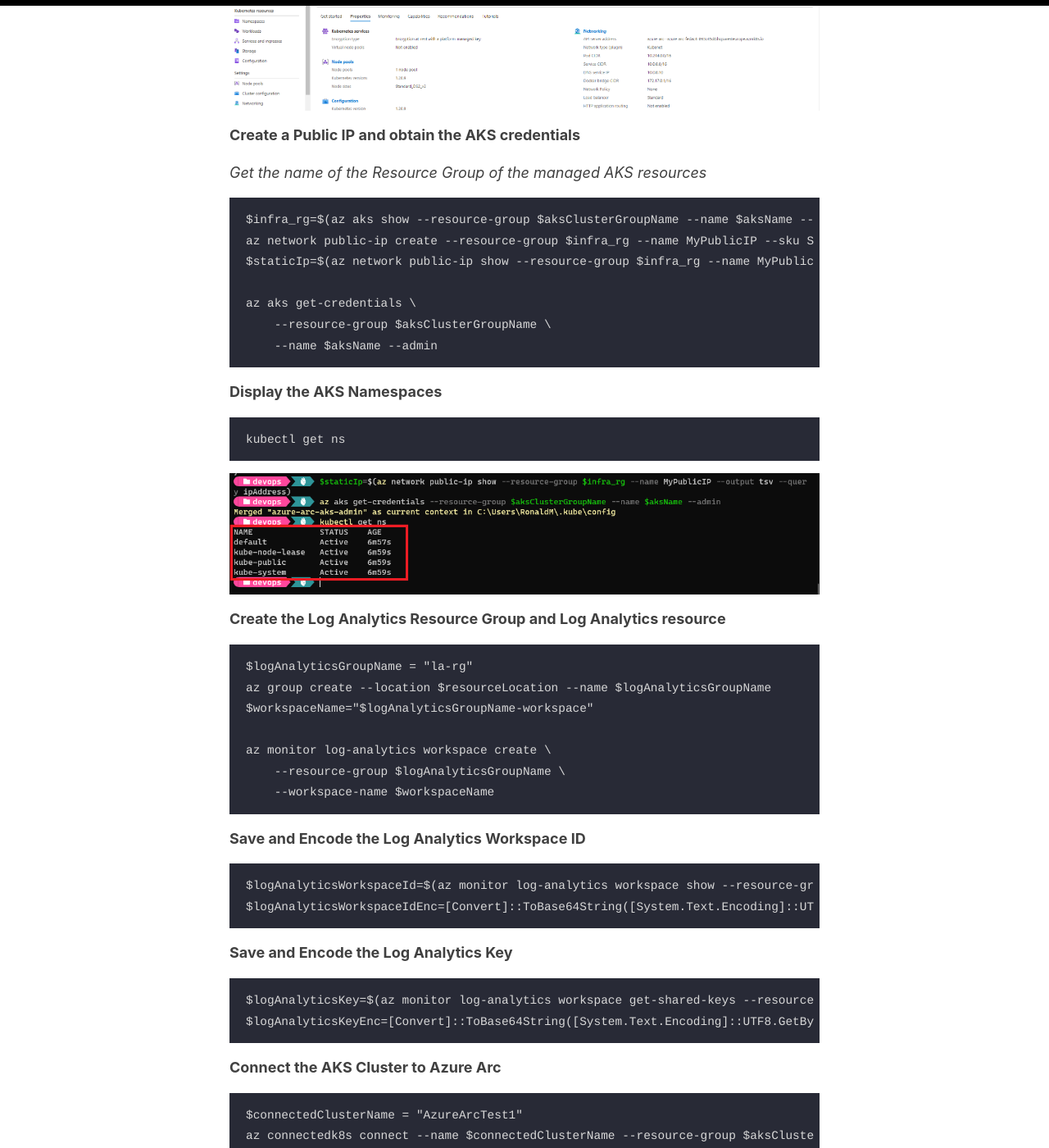
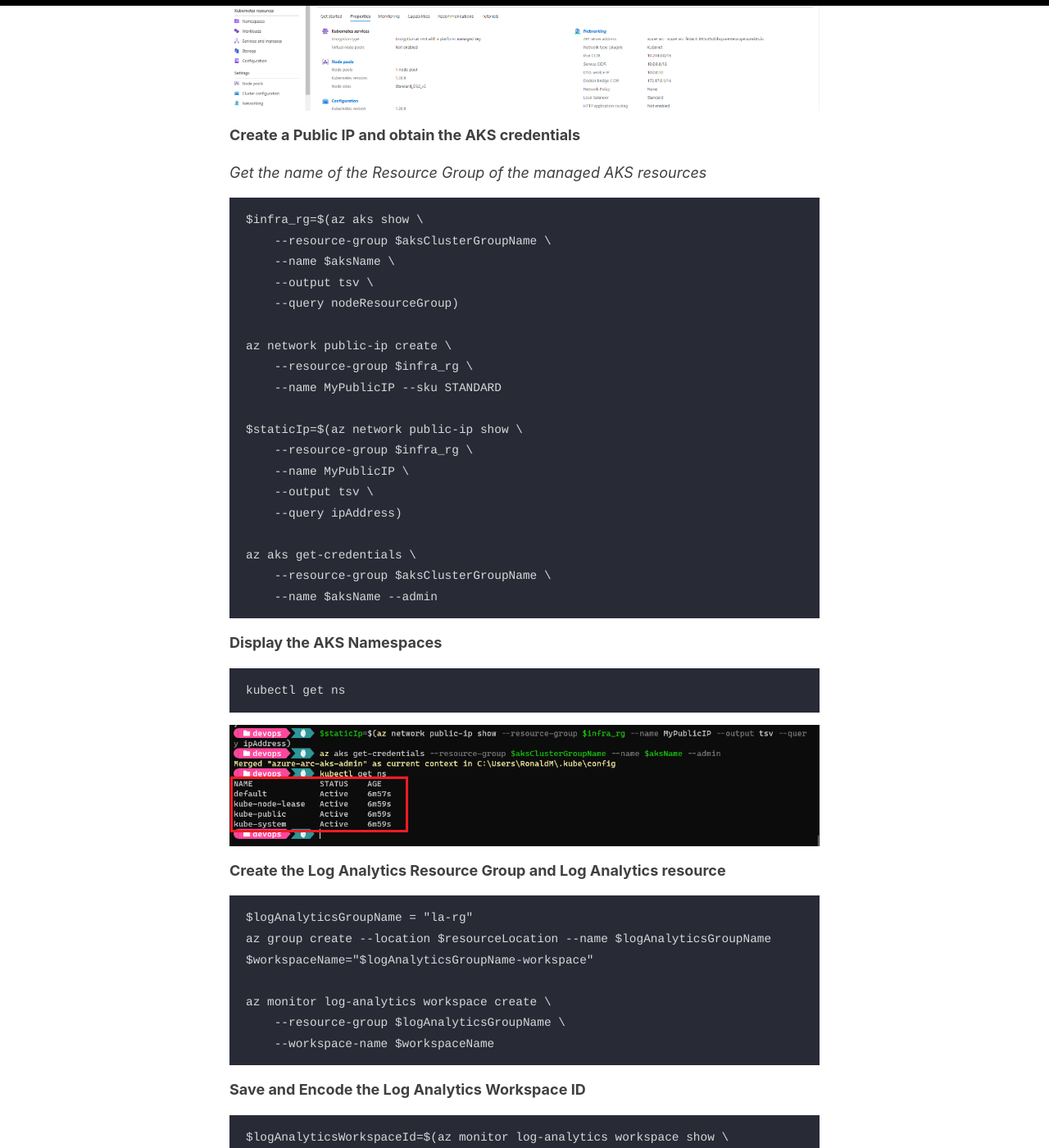
Before and after one commit to RonaldMariah/ronaldmariah.github.io, a Jekyll site: the page built from _posts/2021-12-01-azure-arc-kubernetes-app-service.md, in a window 1280 px wide and 1400 px high, scrolled down 1956 px. Shown: the whole window at 82% size. Built offline with Jekyll 4.4.1, drawn with Linux system fonts in a browser that asks for light colours; our own code applies the rules of GitHub Pages for plain Markdown files; some of the changed text lies outside the part shown.

Commit message:
More readable commands.

````diff
--- a/_posts/2021-12-01-azure-arc-kubernetes-app-service.md
+++ b/_posts/2021-12-01-azure-arc-kubernetes-app-service.md
@@ -48,9 +48,21 @@ az aks create \
 *Get the name of the Resource Group of the managed AKS resources*
 
 ```
-$infra_rg=$(az aks show --resource-group $aksClusterGroupName --name $aksName --output tsv --query nodeResourceGroup)
-az network public-ip create --resource-group $infra_rg --name MyPublicIP --sku STANDARD
-$staticIp=$(az network public-ip show --resource-group $infra_rg --name MyPublicIP --output tsv --query ipAddress)
+$infra_rg=$(az aks show \
+    --resource-group $aksClusterGroupName \
+    --name $aksName \
+    --output tsv \
+    --query nodeResourceGroup)
+
+az network public-ip create \
+    --resource-group $infra_rg \
+    --name MyPublicIP --sku STANDARD
+
+$staticIp=$(az network public-ip show \
+    --resource-group $infra_rg \
+    --name MyPublicIP \
+    --output tsv \
+    --query ipAddress)
 
 az aks get-credentials \
     --resource-group $aksClusterGroupName \
@@ -80,14 +92,24 @@ az monitor log-analytics workspace create \
 **Save and Encode the Log Analytics Workspace ID**
 
 ```
-$logAnalyticsWorkspaceId=$(az monitor log-analytics workspace show --resource-group $logAnalyticsGroupName --workspace-name $workspaceName --query customerId --output tsv)
+$logAnalyticsWorkspaceId=$(az monitor log-analytics workspace show \
+    --resource-group $logAnalyticsGroupName \
+    --workspace-name $workspaceName \
+    --query customerId \
+    --output tsv)
+
 $logAnalyticsWorkspaceIdEnc=[Convert]::ToBase64String([System.Text.Encoding]::UTF8.GetBytes($logAnalyticsWorkspaceId))
 ```
 
 **Save and Encode the Log Analytics Key**
 
 ```
-$logAnalyticsKey=$(az monitor log-analytics workspace get-shared-keys --resource-group $logAnalyticsGroupName --workspace-name $workspaceName --query primarySharedKey --output tsv)
+$logAnalyticsKey=$(az monitor log-analytics workspace get-shared-keys \
+    --resource-group $logAnalyticsGroupName \
+    --workspace-name $workspaceName \
+    --query primarySharedKey \
+    --output tsv)
+
 $logAnalyticsKeyEnc=[Convert]::ToBase64String([System.Text.Encoding]::UTF8.GetBytes($logAnalyticsKey))
 ```
 
@@ -148,13 +170,23 @@ Once 'Installed', if we now do a 'kubectl get ns' we should see the namespaces f
 **Get the Extension ID of the App Service extension**
 
 ```
-$extensionId=$(az k8s-extension show --cluster-type connectedClusters --cluster-name $connectedClusterName --resource-group $aksClusterGroupName --name $extensionName --query id --output tsv)
+$extensionId=$(az k8s-extension show \
+    --cluster-type connectedClusters \
+    --cluster-name $connectedClusterName \
+    --resource-group $aksClusterGroupName \
+    --name $extensionName \
+    --query id \
+    --output tsv)
 ```
 
 **Get the Connected Cluster ID**
 
 ```
-$connectedClusterId=$(az connectedk8s show --resource-group $aksClusterGroupName --name $connectedClusterName --query id --output tsv)
+$connectedClusterId=$(az connectedk8s show \
+    --resource-group $aksClusterGroupName \
+    --name $connectedClusterName \
+    --query id \
+    --output tsv)
 ```
 
 In order for us to deploy Azure App Services or any PaaS Services in future, we will need a custom location. This custom location will be our Kubernetes Cluster connected to Azure Arc.
@@ -169,25 +201,42 @@ $customLocationName="MyAKS-RonaldMariah"
 **Create the Custom Location**
 
 ```
-az customlocation create --resource-group $aksClusterGroupName --name $customLocationName --host-resource-id $connectedClusterId --namespace $namespace --cluster-extension-ids $extensionId
+az customlocation create \
+    --resource-group $aksClusterGroupName \
+    --name $customLocationName \
+    --host-resource-id $connectedClusterId \
+    --namespace $namespace \
+    --cluster-extension-ids $extensionId
 ```
 
 **Get the ID of the Custom Location**
 
 ```
-$customLocationId=$(az customlocation show --resource-group $aksClusterGroupName --name $customLocationName --query id --output tsv)
+$customLocationId=$(az customlocation show \
+    --resource-group $aksClusterGroupName \
+    --name $customLocationName \
+    --query id --output tsv)
 ```
 
 **Create the App Service Kubernetes Environment**
 
 ```
-az appservice kube create --resource-group $aksClusterGroupName --name $kubeEnvironmentName --custom-location $customLocationId --static-ip $staticIp
+az appservice kube create \
+    --resource-group $aksClusterGroupName \
+    --name $kubeEnvironmentName \
+    --custom-location $customLocationId \
+    --static-ip $staticIp
 ```
 
 **Create an App Service Plan in the Custom Region (AKS)**
 
 ```
-az appservice plan create --resource-group $aksClusterGroupName --name appserviceplan --custom-location $customLocationId --is-linux --per-site-scaling
+az appservice plan create \
+    --resource-group $aksClusterGroupName \
+    --name appserviceplan \
+    --custom-location $customLocationId \
+    --is-linux \
+    --per-site-scaling
 ```
 
 **Finally we can now create a Web App on the Azure Portal and use the custom Region we created earlier**
````
